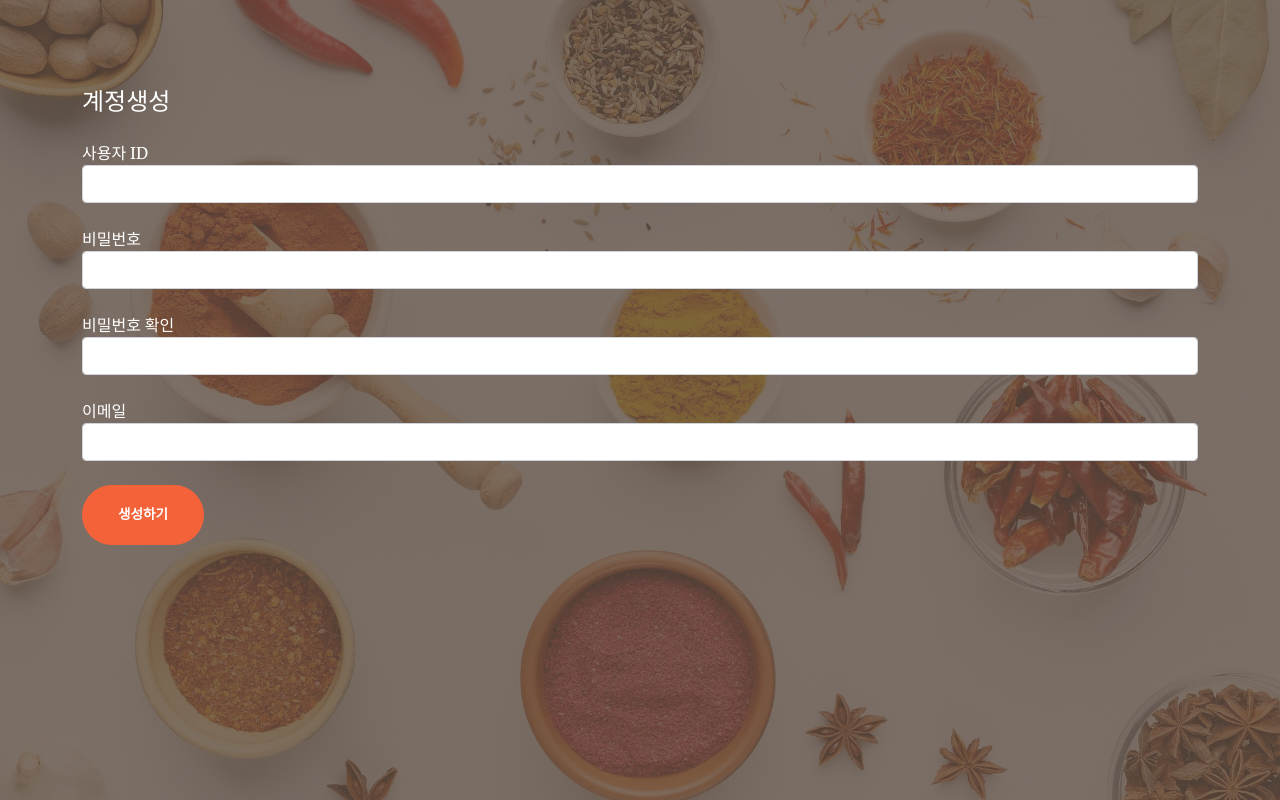
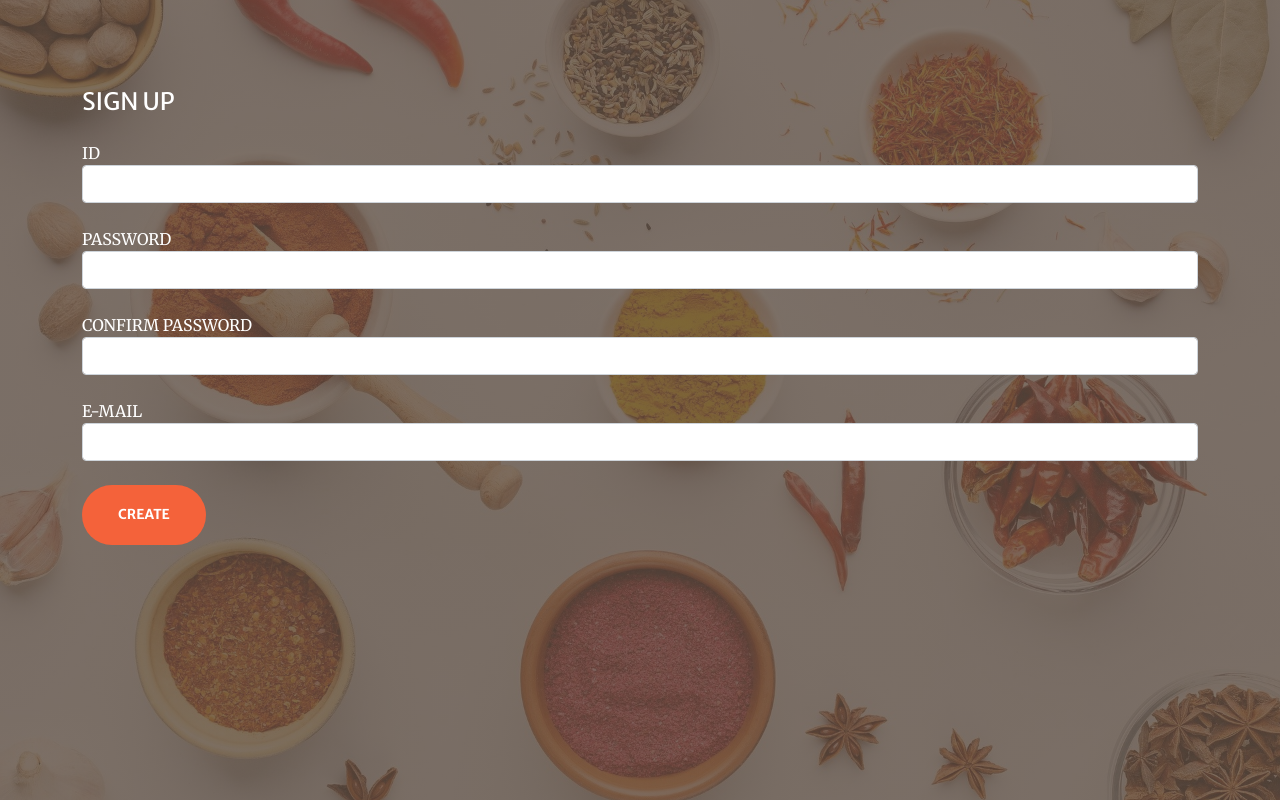
Before and after one commit to suminnnnnnn/recipe, a Django app: template member/templates/member/signup.html in a window 1280 px wide. Run offline with Django 3.2, Linux system fonts and the light colour scheme; the template is opened without the code that fills it: values that come from a table or form of the project are taken from there, others are empty; some libraries are stand-ins or nearby versions.

Commit message:
정보 수정

```diff
--- a/member/templates/member/signup.html
+++ b/member/templates/member/signup.html
@@ -6,7 +6,7 @@
     <meta name="viewport" content="width=device-width, initial-scale=1, shrink-to-fit=no" />
     <meta name="description" content="" />
     <meta name="author" content="" />
-    <title>IT_지마</title>
+    <title>zero_f</title>
     <!-- Favicon-->
     <link rel="icon" type="image/x-icon" href="/static/boot/assets/favicon.ico" />
     <!-- Bootstrap Icons-->
@@ -37,7 +37,7 @@
         <div class="container my-3">
             <div class="row my-3">
                 <div class="col-4">
-                    <h4><span style="color:white">계정생성</span></h4>
+                    <h4><span style="color:white">SIGN UP</span></h4>
                 </div>
 
             </div>
@@ -46,31 +46,31 @@
                 {% include "form_errors.html" %}
 
                 <div class="form-group">
-                    <label for="username"><span style="color:white">사용자 ID</span></label>
+                    <label for="username"><span style="color:white">ID</span></label>
                     <input type="text" class="form-control" name="username" id="username"
                         value="{{ form.username.value | default_if_none:'' }}">
                 </div>
                 <br>
                 <div class="form-group">
-                    <label for="password1"><span style="color:white">비밀번호</span></label>
+                    <label for="password1"><span style="color:white">PASSWORD</span></label>
                     <input type="password" class="form-control" name="password1" id="password1"
                         value="{{ form.password1.value | default_if_none:'' }}">
                 </div>
                 <br>
                 <div class="form-group">
-                    <label for="password2"><span style="color:white">비밀번호 확인</span></label>
+                    <label for="password2"><span style="color:white">CONFIRM PASSWORD</span></label>
                     <input type="password" class="form-control" name="password2" id="password2"
                         value="{{ form.password2.value | default_if_none:'' }}">
                 </div>
                 <br>
                 <div class="form-group">
-                    <label for="email"><span style="color:white">이메일</span></label>
+                    <label for="email"><span style="color:white">E-MAIL</span></label>
                     <input type="text" class="form-control" name="email" id="email"
                         value="{{ form.email.value | default_if_none:'' }}">
                 </div>
 
                 <br>
-                <button type="submit"  class="btn btn-primary btn-xl"><span >생성하기</span></button>
+                <button type="submit"  class="btn btn-primary btn-xl"><span >CREATE</span></button>
             </form>
         </div>
     </header>
```
Also changed, not shown: member/templates/member/login.html (+4 -4 lines).
